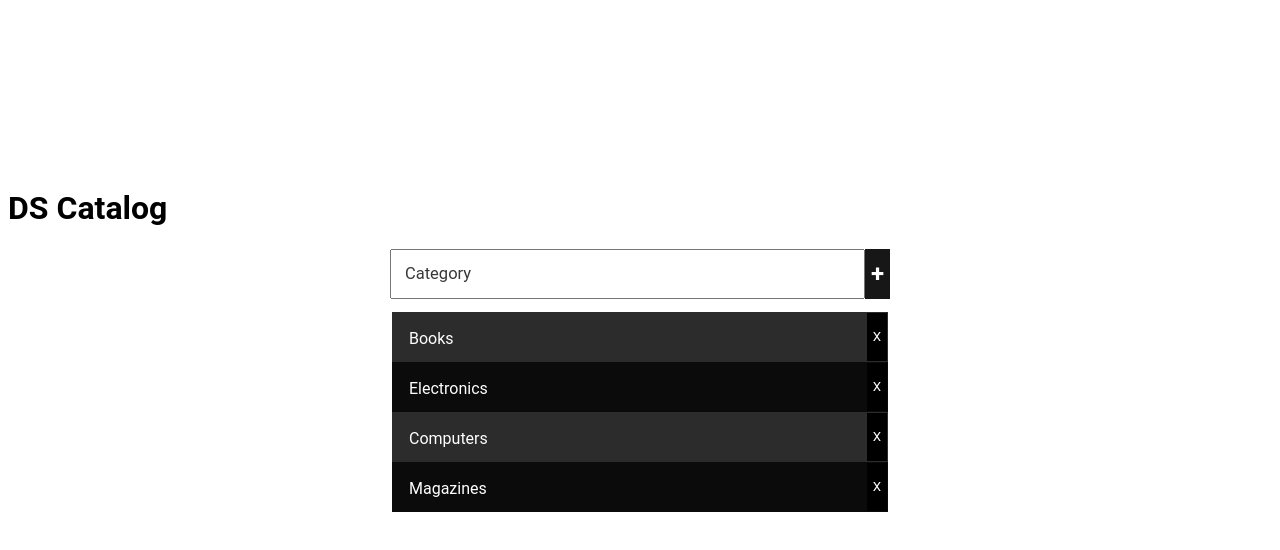
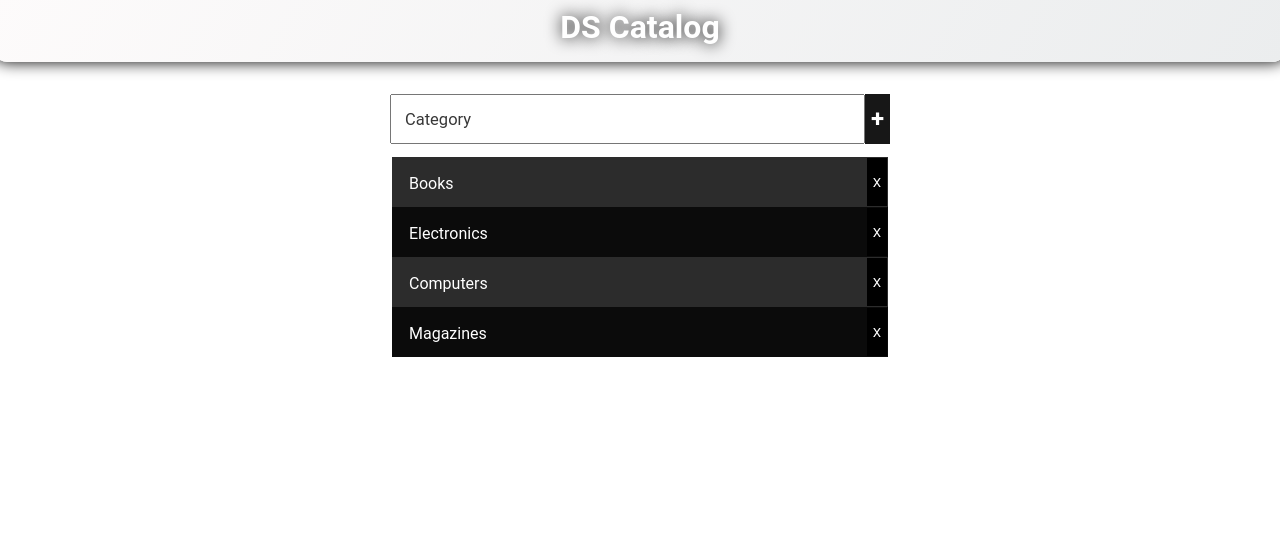
Before and after one commit to gezielcarvalho/java-spring-angular, an Angular app in the folder frontend/: page / in a window 1280 px wide. Shown: the top 550 px of the page. Built offline with nearby package versions, Linux system fonts and the light colour scheme.

Commit message:
separete category component

```diff
--- a/frontend/src/app/app.component.css
+++ b/frontend/src/app/app.component.css
@@ -1,101 +1,15 @@
-* {
-  font-family: "Roboto";
+header {
+  background-image: linear-gradient(120deg, #fdfbfb 0%, #ebedee 100%);
+  margin: -1rem;
+  padding: 1rem;
+  margin-bottom: 2rem;
+  color: white;
+  text-align: center;
+  font-size: 2rem;
+  font-weight: bold;
+  text-shadow: 0 0 1rem black;
+  box-shadow: 0 0 1rem black;
+  vertical-align: middle;
+  border-radius: 1rem;
+  font-family: "Roboto", sans-serif;
 }
-
-.container {
-  padding-top: 160px;
-  display: flex;
-  flex-direction: column;
-  flex-wrap: nowrap;
-}
-
-.categories-list {
-  display: flex;
-  flex-direction: column;
-  flex-wrap: nowrap;
-  width: 500px;
-  margin: auto;
-}
-
-.input-group {
-  display: flex;
-  justify-content: center;
-  height: 50px;
-  padding-bottom: 11px;
-}
-
-input {
-  flex-grow: 1;
-  padding: 13px;
-  font-size: 16.5px;
-  color: #1c1c1c;
-}
-
-::placeholder {
-  color: rgb(56, 56, 56);
-}
-
-input:focus {
-  border-style: solid;
-  outline: none !important;
-  border: 1px solid rgb(48, 48, 48);
-  box-shadow: 0 0 10px rgb(171, 171, 171);
-}
-
-.add-button {
-  border-style: none;
-  cursor: pointer;
-  color: #ffffff;
-  background-color: rgb(23, 23, 23);
-  font-size: x-large;
-  font-weight: bold;
-  /* color: white; */
-}
-button {
-  border-style: none;
-  cursor: pointer;
-  height: 100%;
-}
-.done-button {
-  background-color: #242424;
-  color: #ffffff;
-}
-.remove-button {
-  background-color: #000000;
-  color: #ffffff;
-}
-
-table {
-  list-style-type: none;
-  margin: auto;
-  width: 100%;
-  padding: 0%;
-}
-
-tr {
-  /* padding: 20px; */
-  height: 50px;
-  text-align: left;
-
-  flex-wrap: nowrap;
-  display: flex;
-  justify-content: space-between;
-}
-
-td {
-  margin-left: 1rem;
-}
-
-.even {
-  background-color: rgb(44, 44, 44);
-  color: rgb(255, 255, 255);
-}
-
-.odd {
-  background-color: rgb(11, 11, 11);
-  color: rgb(255, 255, 255);
-}
-
-.is-done {
-  text-decoration: line-through;
-}
--- a/frontend/src/app/app.component.html
+++ b/frontend/src/app/app.component.html
@@ -1,26 +1,4 @@
-<div class="container">
-  <h1>{{ title }}</h1>
-  <div class="categories-list">
-    <div class="input-group">
-      <input type="text" placeholder="Category" #newCategory />
-      <button (click)="create(newCategory.value)" class="add-button">+</button>
-    </div>
-    <table>
-      <tr
-        *ngFor="let category of categories; let i = index"
-        [class.even]="i % 2 == 0"
-        [class.odd]="i % 2 != 0"
-      >
-        <td>
-          <p>{{ category.name }}</p>
-        </td>
-        <td>
-          <button (click)="destroy(category.id)" class="remove-button">
-            X
-          </button>
-        </td>
-      </tr>
-    </table>
-  </div>
-</div>
-<router-outlet></router-outlet>
+<header>{{ title }}</header>
+<body>
+  <app-category />
+</body>
--- a/frontend/src/app/app.component.ts
+++ b/frontend/src/app/app.component.ts
@@ -1,5 +1,4 @@
 import { Component } from '@angular/core';
-import { Category } from './models/category.model';
 
 @Component({
   selector: 'app-root',
@@ -8,24 +7,4 @@ import { Category } from './models/category.model';
 })
 export class AppComponent {
   title = 'DS Catalog';
-  categories: Category[] = [
-    { id: 1, name: 'Books' },
-    { id: 2, name: 'Electronics' },
-    { id: 3, name: 'Computers' },
-    { id: 4, name: 'Magazines' },
-  ];
-
-  create(name: string) {
-    let id = this.categories.length + 1;
-    let newCategory: Category = { id, name };
-    this.categories.push(newCategory);
-  }
-
-  destroy(id: number) {
-    if (confirm('Are you sure you want to delete this category?')) {
-      this.categories = this.categories.filter(
-        (category) => category.id !== id
-      );
-    }
-  }
 }
--- /dev/null
+++ b/frontend/src/app/components/category/category.component.css
@@ -0,0 +1,100 @@
+* {
+  font-family: "Roboto";
+}
+
+.container {
+  display: flex;
+  flex-direction: column;
+  flex-wrap: nowrap;
+}
+
+.categories-list {
+  display: flex;
+  flex-direction: column;
+  flex-wrap: nowrap;
+  width: 500px;
+  margin: auto;
+}
+
+.input-group {
+  display: flex;
+  justify-content: center;
+  height: 50px;
+  padding-bottom: 11px;
+}
+
+input {
+  flex-grow: 1;
+  padding: 13px;
+  font-size: 16.5px;
+  color: #1c1c1c;
+}
+
+::placeholder {
+  color: rgb(56, 56, 56);
+}
+
+input:focus {
+  border-style: solid;
+  outline: none !important;
+  border: 1px solid rgb(48, 48, 48);
+  box-shadow: 0 0 10px rgb(171, 171, 171);
+}
+
+.add-button {
+  border-style: none;
+  cursor: pointer;
+  color: #ffffff;
+  background-color: rgb(23, 23, 23);
+  font-size: x-large;
+  font-weight: bold;
+  /* color: white; */
+}
+button {
+  border-style: none;
+  cursor: pointer;
+  height: 100%;
+}
+.done-button {
+  background-color: #242424;
+  color: #ffffff;
+}
+.remove-button {
+  background-color: #000000;
+  color: #ffffff;
+}
+
+table {
+  list-style-type: none;
+  margin: auto;
+  width: 100%;
+  padding: 0%;
+}
+
+tr {
+  /* padding: 20px; */
+  height: 50px;
+  text-align: left;
+
+  flex-wrap: nowrap;
+  display: flex;
+  justify-content: space-between;
+}
+
+td {
+  margin-left: 1rem;
+}
+
+.even {
+  background-color: rgb(44, 44, 44);
+  color: rgb(255, 255, 255);
+}
+
+.odd {
+  background-color: rgb(11, 11, 11);
+  color: rgb(255, 255, 255);
+}
+
+.is-done {
+  text-decoration: line-through;
+}
--- /dev/null
+++ b/frontend/src/app/components/category/category.component.html
@@ -0,0 +1,24 @@
+<div class="container">
+  <div class="categories-list">
+    <div class="input-group">
+      <input type="text" placeholder="Category" #newCategory />
+      <button (click)="create(newCategory.value)" class="add-button">+</button>
+    </div>
+    <table>
+      <tr
+        *ngFor="let category of categories; let i = index"
+        [class.even]="i % 2 == 0"
+        [class.odd]="i % 2 != 0"
+      >
+        <td>
+          <p>{{ category.name }}</p>
+        </td>
+        <td>
+          <button (click)="destroy(category.id)" class="remove-button">
+            X
+          </button>
+        </td>
+      </tr>
+    </table>
+  </div>
+</div>
--- /dev/null
+++ b/frontend/src/app/components/category/category.component.ts
@@ -0,0 +1,30 @@
+import { Component } from '@angular/core';
+import { Category } from 'src/app/models/category.model';
+
+@Component({
+  selector: 'app-category',
+  templateUrl: './category.component.html',
+  styleUrls: ['./category.component.css'],
+})
+export class CategoryComponent {
+  categories: Category[] = [
+    { id: 1, name: 'Books' },
+    { id: 2, name: 'Electronics' },
+    { id: 3, name: 'Computers' },
+    { id: 4, name: 'Magazines' },
+  ];
+
+  create(name: string) {
+    let id = this.categories.length + 1;
+    let newCategory: Category = { id, name };
+    this.categories.push(newCategory);
+  }
+
+  destroy(id: number) {
+    if (confirm('Are you sure you want to delete this category?')) {
+      this.categories = this.categories.filter(
+        (category) => category.id !== id
+      );
+    }
+  }
+}
```
Also changed, not shown: frontend/src/app/app.module.ts (+5 -9 lines), frontend/src/app/components/category/category.module.ts (added, +10 -0 lines), 1 other file (tests, documents, lock files or other folders).
